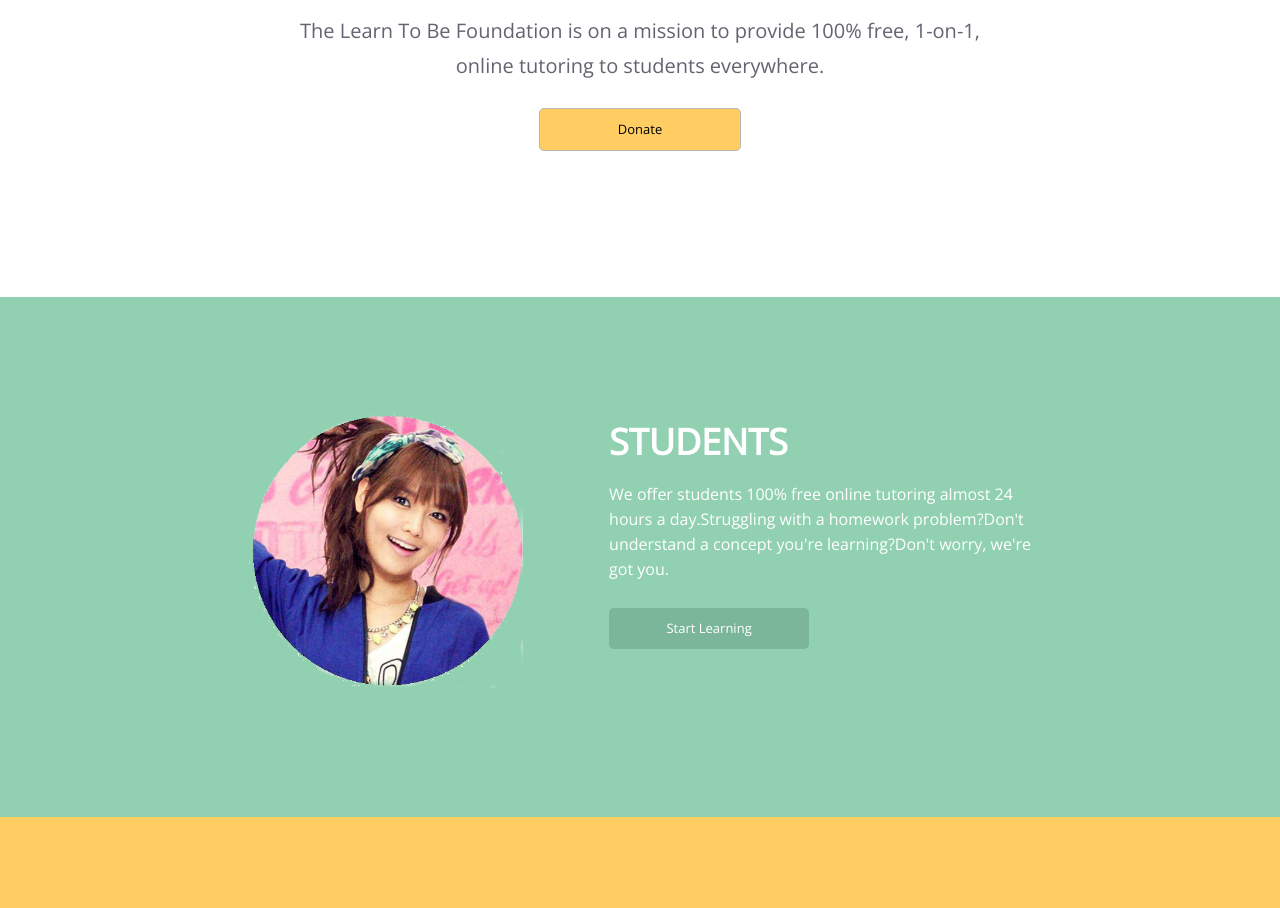
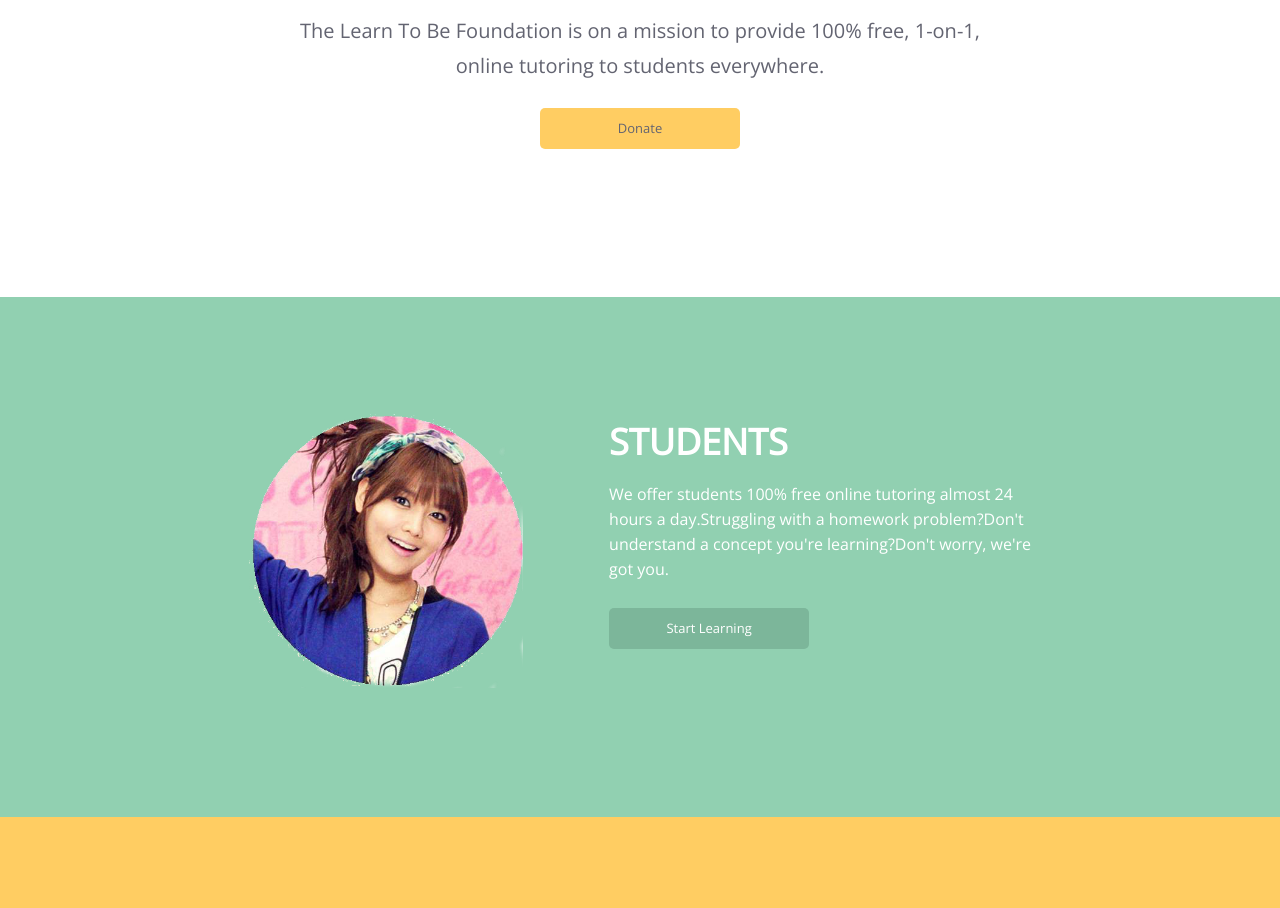
Before and after one commit to heaton/heaton.github.io, a plain HTML site: page week1/index.html in a window 1280 px wide. Shown: the part 1067-1975 px from the top of the page. Drawn offline with nearby package versions, Linux system fonts and the light colour scheme.

Commit message:
change font color of Donate button

```diff
--- a/week1/css/style.css
+++ b/week1/css/style.css
@@ -120,6 +120,8 @@
   background: #FFCD62;
   width: 120px;
   margin-top: 21px;
+  border: 0;
+  color: #636471;
 }
 
 .intro {
```
